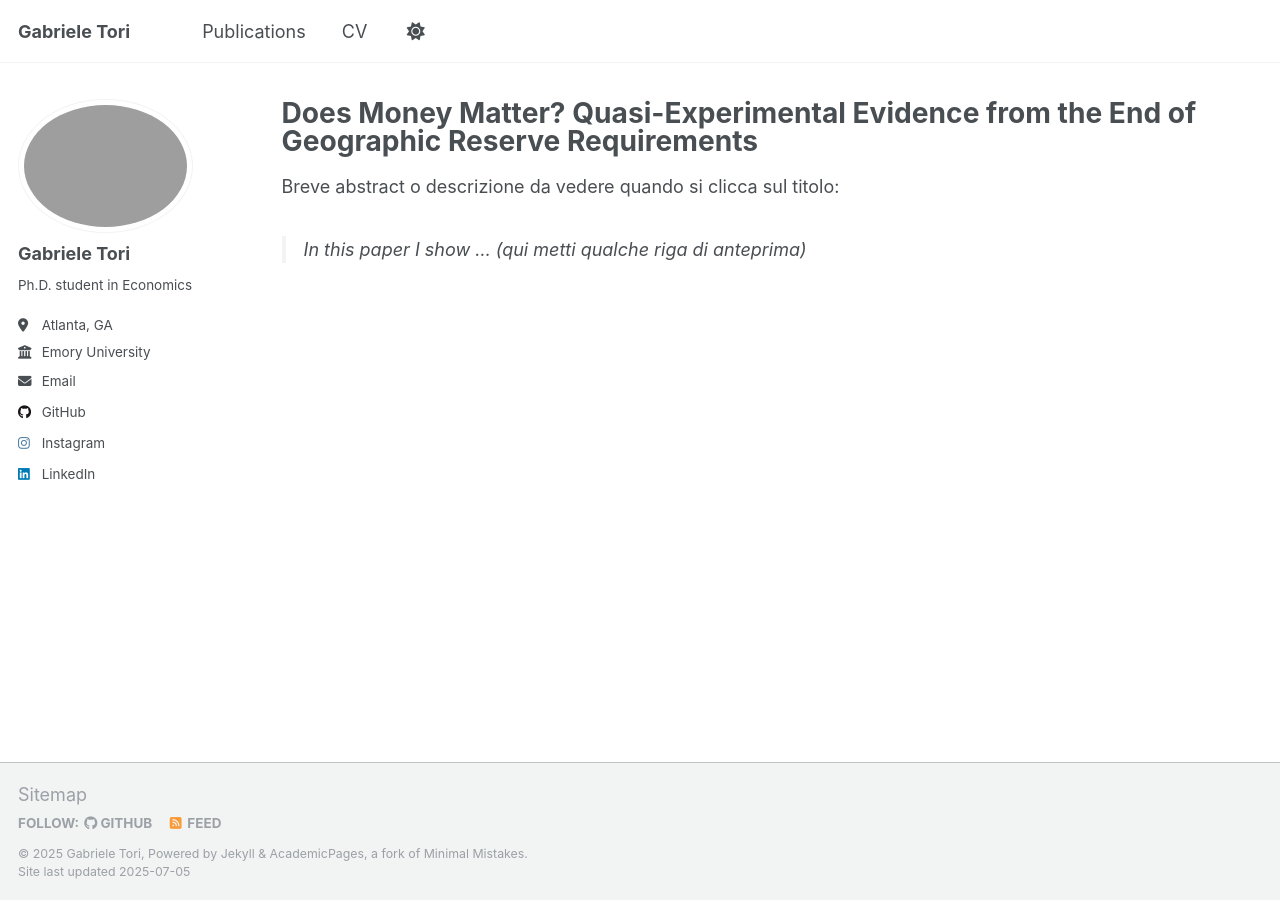
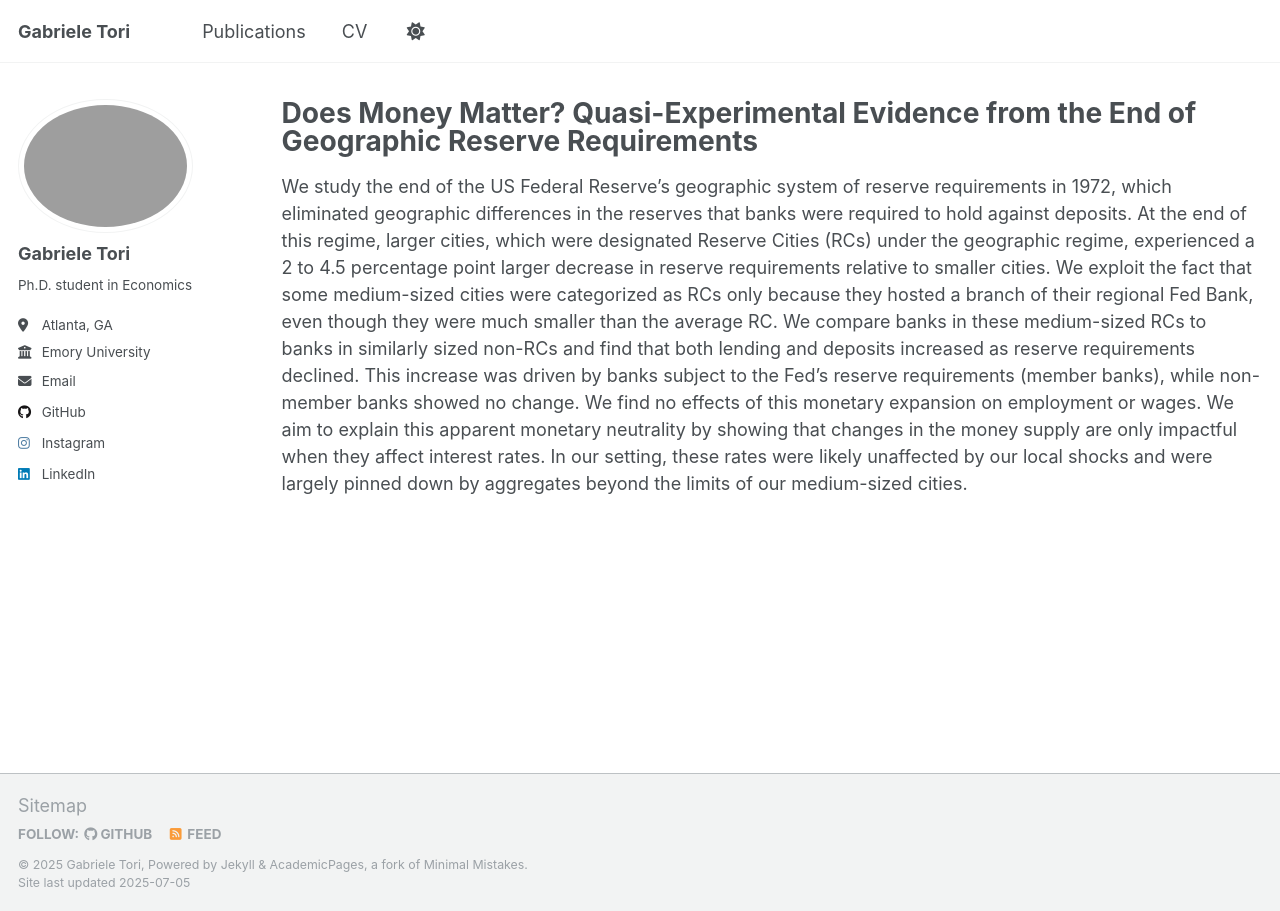
Before and after one commit to gtori7499/gtori7499.github.io, a Jekyll site: the page built from _publications/does_money_matter.md, in a window 1280 px wide. Built offline with Jekyll 4.4.1, drawn with Linux system fonts in a browser that asks for light colours; a script that is not in the unit is left out.

Commit message:
Update does_money_matter.md

```diff
--- a/_publications/does_money_matter.md
+++ b/_publications/does_money_matter.md
@@ -16,6 +16,4 @@ bibtexurl:
 citation:
 ---
 
-Breve abstract o descrizione da vedere quando si clicca sul titolo:
-
-> In this paper I show …  (qui metti qualche riga di anteprima)
+We study the end of the US Federal Reserve’s geographic system of reserve requirements in 1972, which eliminated geographic differences in the reserves that banks were required to hold against deposits. At the end of this regime, larger cities, which were designated Reserve Cities (RCs) under the geographic regime, experienced a 2 to 4.5 percentage point larger decrease in reserve requirements relative to smaller cities. We exploit the fact that some medium-sized cities were categorized as RCs only because they hosted a branch of their regional Fed Bank, even though they were much smaller than the average RC. We compare banks in these medium-sized RCs to banks in similarly sized non-RCs and find that both lending and deposits increased as reserve requirements declined. This increase was driven by banks subject to the Fed’s reserve requirements (member banks), while non-member banks showed no change. We find no effects of this monetary expansion on employment or wages. We aim to explain this apparent monetary neutrality by showing that changes in the money supply are only impactful when they affect interest rates. In our setting, these rates were likely unaffected by our local shocks and were largely pinned down by aggregates beyond the limits of our medium-sized cities.
```
Also changed, not shown: other parts of _publications/does_money_matter.md (+1 -1 lines).
